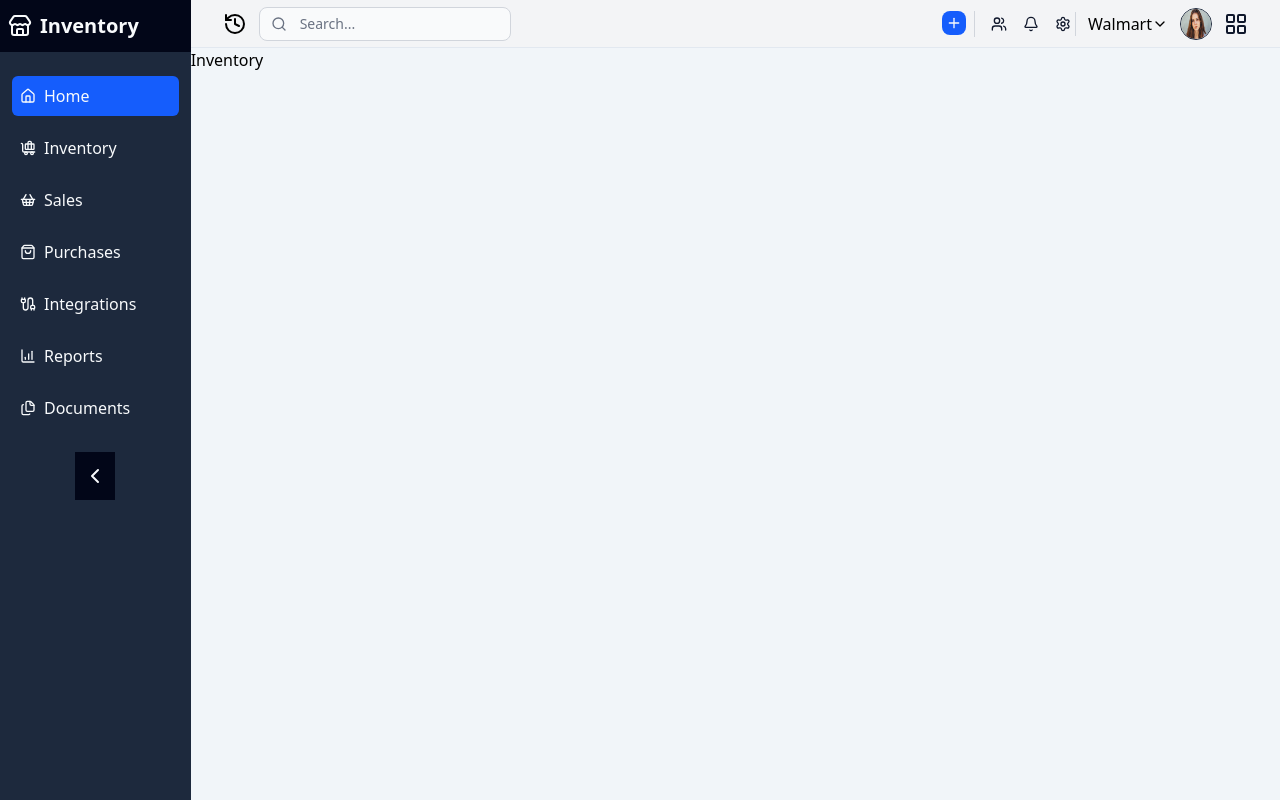
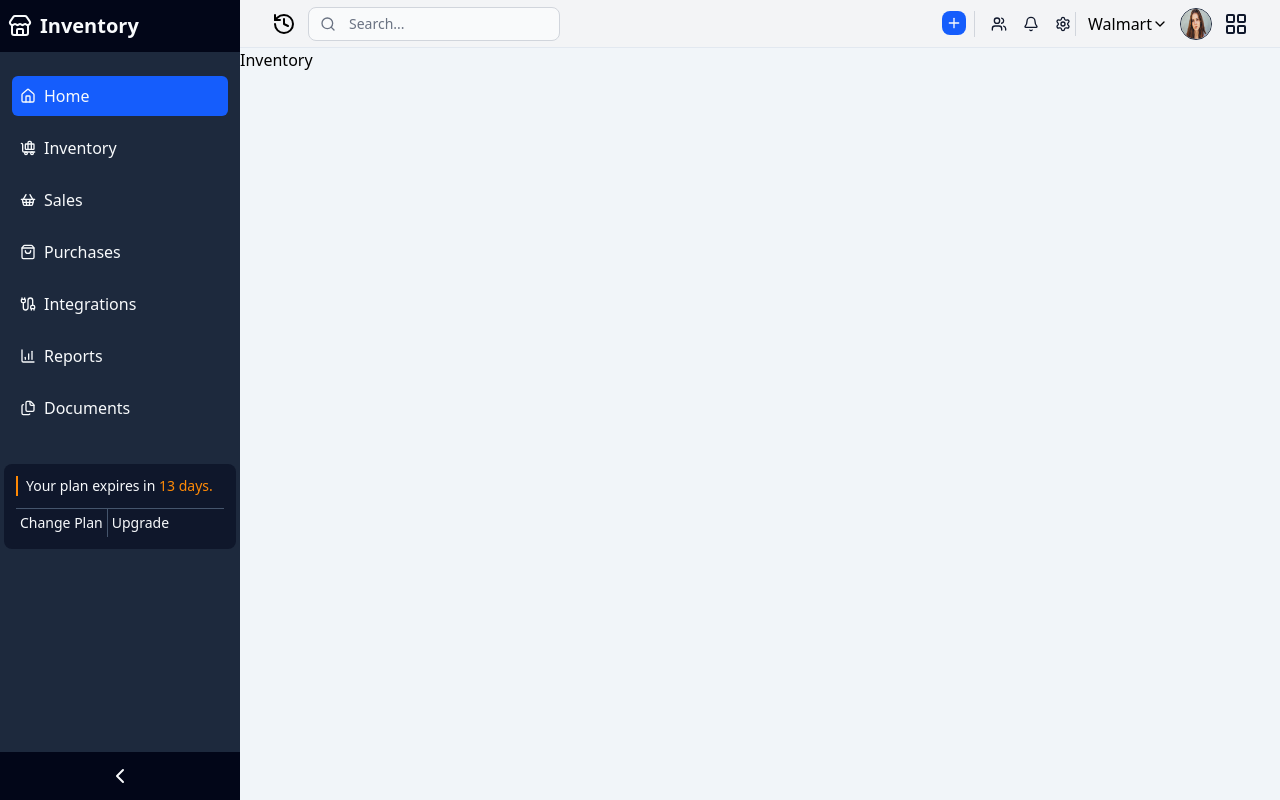
Before and after one commit to GauravGCA19/evergreen-inventory, a Next.js app: page /dashboard/inventory in a window 1280 px wide. Built offline with nearby package versions, Linux system fonts and the light colour scheme.

Commit message:
Sidebar design

```diff
--- a/app/(back-office)/layout.js
+++ b/app/(back-office)/layout.js
@@ -5,7 +5,7 @@ function Layout({ children }) {
   return (
     <div className="flex">
       <Sidebar />
-      <main className="w-full bg-slate-100 min-h-screen">
+      <main className="ml-60 w-full bg-slate-100 min-h-screen">
         <Header />
         {children}
       </main>
--- a/components/dashboard/Sidebar.jsx
+++ b/components/dashboard/Sidebar.jsx
@@ -10,10 +10,11 @@ import {
   Store,
 } from "lucide-react";
 import Link from "next/link";
+import SubscriptionCard from "./SubscriptionCard";
 
 function Sidebar() {
   return (
-    <div className="w-56 min-h-screen bg-slate-800 text-slate-50 justify-between">
+    <div className="w-60 min-h-screen bg-slate-800 text-slate-50 fixed flex flex-col justify-between">
       {/* TOP */}
 
       <div className="flex flex-col">
@@ -27,7 +28,6 @@ function Sidebar() {
           <span className="font-semibold text-xl">Inventory</span>
         </Link>
         {/* Links */}
-
         {/* PR classname */}
         <nav className="flex flex-col gap-3 px-3 py-6">
           {/* PR href and classname */}
@@ -39,17 +39,17 @@ function Sidebar() {
             <span>Home</span>
           </Link>
           {/* PR button and classname */}
-          <button className="flex items-center space-x-2 p-2">
+          <button className="cursor-pointer flex items-center space-x-2 p-2">
             {/* PR */}
             <BaggageClaim className="w-4 h-4" />
             <span>Inventory</span>
           </button>
           {/* PR new addition */}
-          <button className="flex items-center space-x-2 p-2">
+          <button className="cursor-pointer flex items-center space-x-2 p-2">
             <ShoppingBasket className="w-4 h-4" />
             <span>Sales</span>
           </button>
-          <button className="flex items-center space-x-2 p-2">
+          <button className="cursor-pointer flex items-center space-x-2 p-2">
             {/* PR */}
             <ShoppingBag className="w-4 h-4" />
             <span>Purchases</span>
@@ -68,14 +68,15 @@ function Sidebar() {
           </Link>
           {/* PR END */}
         </nav>
+        <SubscriptionCard />
       </div>
 
       {/* Bottom */}
       {/* PR classname */}
-      <div className="flex flex-col justify-end items-center">
-        <div className="bg-slate-950 flex space-x-2 items-center py-3 px-2">
+      <div className="flex flex-col">
+        <button className="cursor-pointer bg-slate-950 flex space-x-2 items-center justify-center py-3 px-2">
           <ChevronLeft />
-        </div>
+        </button>
       </div>
       {/* Subscription card */}
       {/* Footer icon */}
--- /dev/null
+++ b/components/dashboard/SubscriptionCard.jsx
@@ -0,0 +1,26 @@
+import Link from "next/link";
+
+function SubscriptionCard() {
+  return (
+    <div className="px-1 py-3">
+      <div className="rounded-lg p-3 bg-slate-900">
+        <div className="border-b border-slate-600 pb-3">
+          <p className="text-sm border-l-2 border-orange-400 pl-2">
+            Your plan expires in{" "}
+            <span className="text-orange-400 ">13 days.</span>
+          </p>
+        </div>
+        <div className="flex text-sm">
+          <button className="cursor-pointer border-r border-slate-600 p-1">
+            Change Plan
+          </button>
+          <Link className="p-1" href="#">
+            Upgrade
+          </Link>
+        </div>
+      </div>
+    </div>
+  );
+}
+
+export default SubscriptionCard;
```
Also changed, not shown: app/(back-office)/dashboard/home/layout.js (added).
